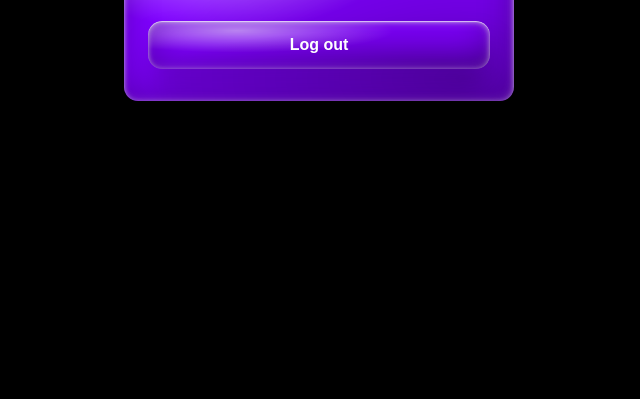
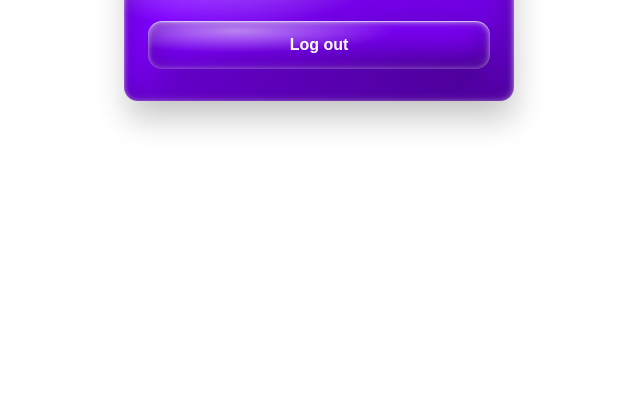
Before and after one commit to pranavpp53/just-a-login-page, a website: page dashboard.html in a window 1280 px wide. Shown: the part 401-800 px from the top of the page, without its empty margins (321-961 px from the left). Drawn offline with Linux system fonts and the light colour scheme.

Commit message:
after background white

```diff
--- a/dashboard.html
+++ b/dashboard.html
@@ -14,7 +14,7 @@
 
     body {
       min-height: 100vh;
-      background: #000000;
+      background: #ffffff;
       color: #ffffff;
       display: flex;
       align-items: center;
```
Also changed, not shown: index.html (+1 -1 lines), signup.html (+1 -1 lines).
